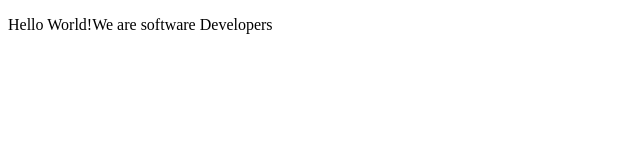
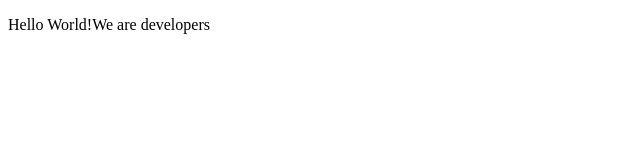
Before and after one commit to Gediwm/our-microverse-project, a plain HTML site: page index.html in a window 1280 px wide. Shown: the full height of the page, 0-640 px from the left. Drawn offline with Linux system fonts and the light colour scheme.

Commit message:
1st commit

```diff
--- a/index.html
+++ b/index.html
@@ -9,7 +9,7 @@
   <body>
     <script src="https://cdn.freecodecamp.org/testable-projects-fcc/v1/bundle.js"></script>
 
-    <p>Hello World!We are software Developers</p>
+    <p>Hello World!We are developers</p>
     <!--
 
     Hello Camper!
```
